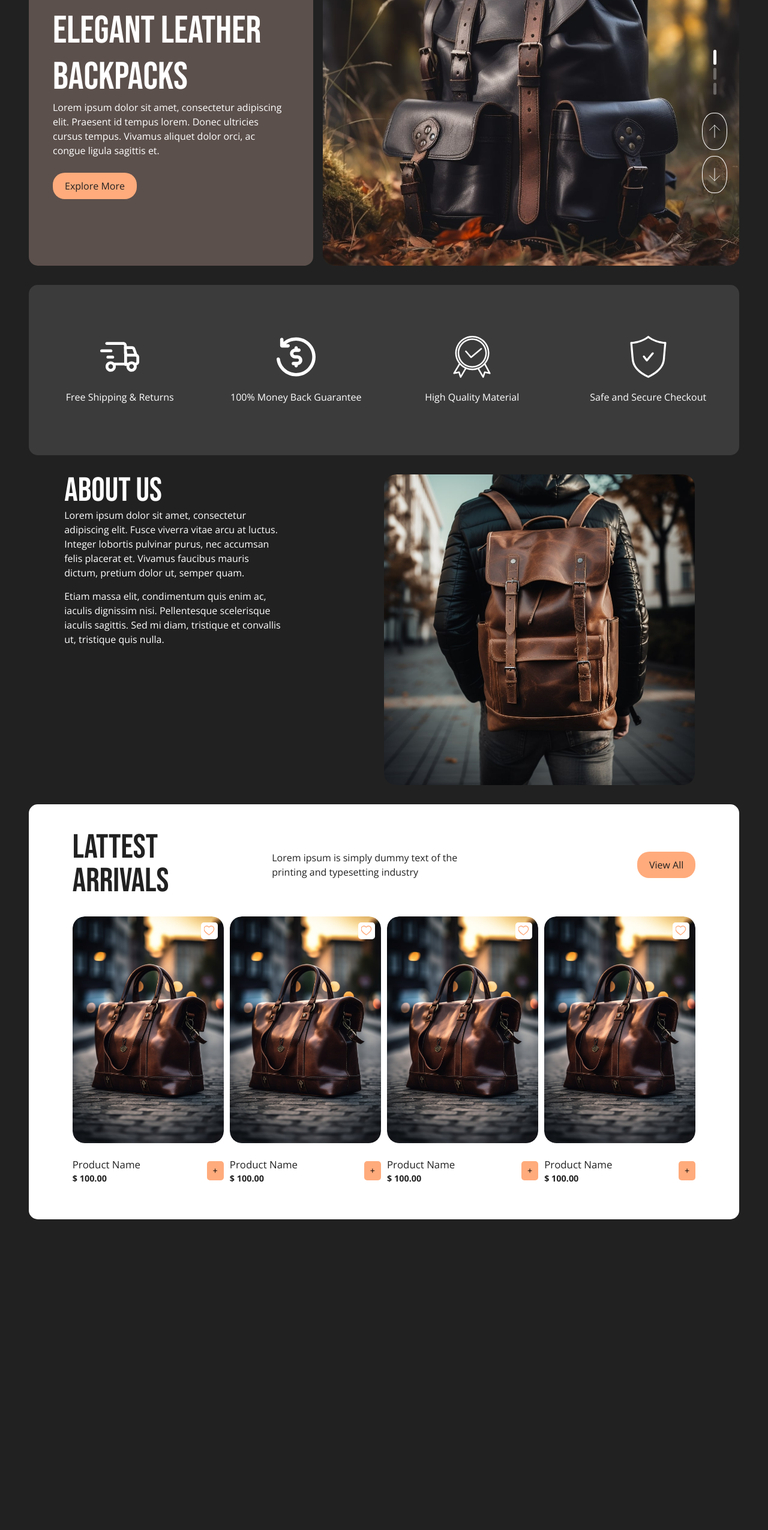
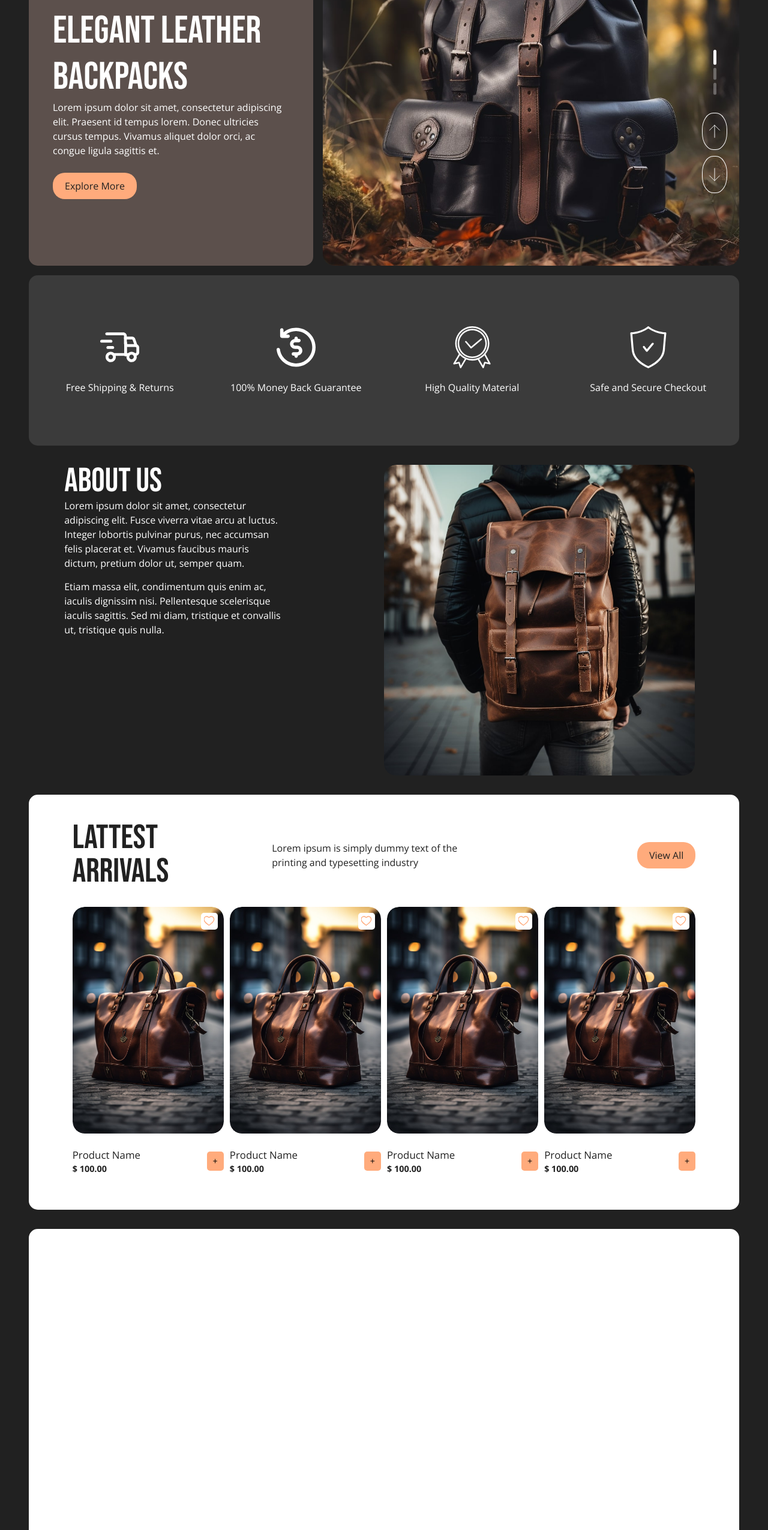
Before and after one commit to cesarcor/axery, a Next.js app: page / in a window 1280 px wide. Shown: the part 234-2785 px from the top of the page at 60% size. Before the commit the page ends 2283 px from the top, so only its background shows below. Built offline with nearby package versions, Linux system fonts and the light colour scheme; a web font is replaced by a local one.

Commit message:
add quote and blog sections

```diff
--- a/app/page.tsx
+++ b/app/page.tsx
@@ -3,11 +3,13 @@ import Hero from './components/hero/hero';
 import Benefits from './components/benefits/benefits';
 import AboutSection from './components/sections/about-section/about-section';
 import FeaturedProducts from './components/sections/featured-products/featured-products';
+import Quote from './components/quote/quote';
+import BlogSection from './components/blog/blog-section/blog-section';
 
 export default function Home() {
 	return (
 		<>
-			<section className='site-section'>
+			<section className='site-section no-padding-bottom'>
 				<Hero />
 			</section>
 			<section className='site-section'>
@@ -19,6 +21,12 @@ export default function Home() {
 			<section className='site-section'>
 				<FeaturedProducts />
 			</section>
+			<section className='site-section'>
+				<Quote />
+			</section>
+			<section className='site-section'>
+				<BlogSection />
+			</section>
 		</>
 	);
 }
```
